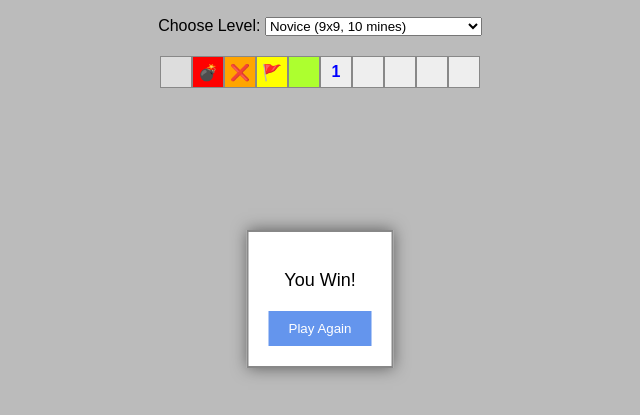
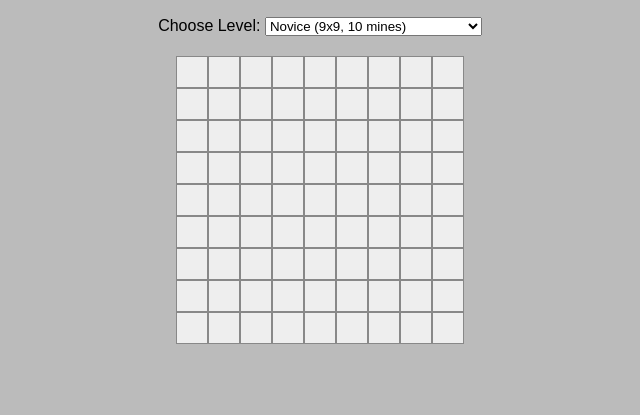
Before and after one commit to JeferParra/Minesweeper, a plain HTML site: page index.html in a window 1280 px wide. Shown: the part 101-516 px from the top of the page, without its empty margins (320-960 px from the left). Drawn offline with Linux system fonts and the light colour scheme.

Commit message:
Set Minefield, Cell and Game classes to start the minefield board and set onchange in html file

```diff
--- a/index.html
+++ b/index.html
@@ -11,30 +11,17 @@
     <h1>Minersweeper Game</h1>
     <div id="controls">
       <label for="level">Choose Level:</label>
-      <select name="level" id="level">
+      <select name="level" id="level" onchange="game.startGame()">
         <option value="novice">Novice (9x9, 10 mines)</option>
         <option value="intermediate">Intermediate (16x16, 40 mines)</option>
         <option value="expert">Expert (30x60, 99 mines)</option>
         <option value="superhuman">Superhuman (50x50, 500 mines)</option>
       </select>
     </div>
-    <div id="minefield">
-      <div class="row">
-        <div class="cell revealed"></div>
-        <div class="cell mine">💣</div>
-        <div class="cell incorrect-flag">❌</div>
-        <div class="cell flagged">🚩</div>
-        <div class="cell highlighted"></div>
-        <div class="cell" data-mines="1">1</div>
-        <div class="cell"></div>
-        <div class="cell"></div>
-        <div class="cell"></div>
-        <div class="cell"></div>
-      </div>
-    </div>
+    <div id="minefield"></div>
     <div id="popup">
       <div id="popup-content">
-        <p id="popup-message">You Win!</p>
+        <p id="popup-message"></p>
         <button id="restart-button">Play Again</button>
       </div>
     </div>
--- a/script.js
+++ b/script.js
@@ -0,0 +1,73 @@
+class Minefield {
+  constructor(rows, cols, mines) {
+    this.rows = rows;
+    this.cols = cols;
+    this.mines = mines;
+    this.cells = [];
+    this.isGameOver = false;
+    this.init()
+  }
+
+  init() {
+    this.cells = Array.from({length: this.rows}, () => Array(this.cols).fill(null));
+    this.createCells();
+  }
+
+  createCells() {
+    const minefieldDiv = document.getElementById('minefield');
+    minefieldDiv.innerHTML = '';
+
+    this.cells.forEach((row, r) => {
+      const rowDiv = document.createElement('div');
+      rowDiv.classList.add('row');
+      row.forEach((_, c) => {
+        const cell = new Cell(r, c);
+        row[c] = cell;
+        rowDiv.appendChild(cell.element);
+      })
+      minefieldDiv.appendChild(rowDiv);
+    })
+  }
+}
+
+class Cell {
+  constructor(row, col) {
+    this.row = row;
+    this.col = col;
+    this.isMine = false;
+    this.isRevealed = false;
+    this.isFlagged = false;
+    this.adjacentMines = 0;
+    this.element = this.createElement();
+  }
+
+  createElement() {
+    const cellDiv = document.createElement('div');
+    cellDiv.classList.add('cell');
+    // eventlistenners in game
+
+    return cellDiv;
+  }
+
+}
+
+class Game {
+  constructor() {
+    this.minefield = null;
+    this.levels = {
+      novice: {rows: 9, cols: 9, mines: 10},
+      intermediate: {rows: 16, cols: 16, mines: 40},
+      expert: {rows: 30, cols: 16, mines: 99},
+      superhuman: {rows: 50, cols: 40, mines: 500}
+    }
+  }
+
+  startGame() {
+    const level = document.getElementById('level').value;
+    const {rows, cols, mines} = this.levels[level];
+    this.minefield = new Minefield(rows, cols, mines);
+  }
+}
+
+const game = new Game();
+game.startGame();
--- a/style.css
+++ b/style.css
@@ -66,6 +66,7 @@ h1 {
 }
 
 #popup {
+  display: none;
   position: fixed;
   top: 50%;
   left: 50%;
```
